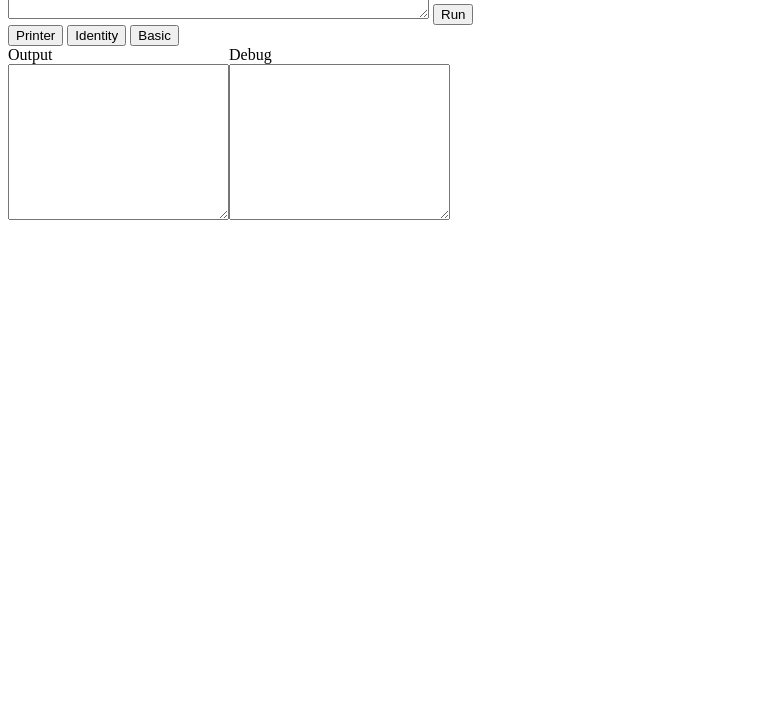
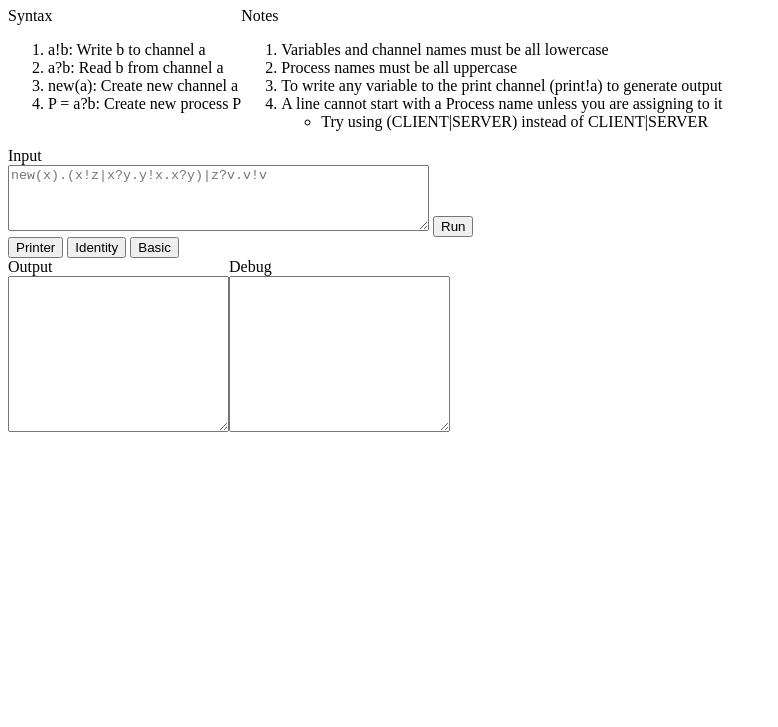
Before and after one commit to pthurston/Pi-Calculus-Interpreter, a plain HTML site: page index.html in a window 1280 px wide. Shown: the part 73-800 px from the top of the page, without its empty margins (0-778 px from the left). Drawn offline with Linux system fonts and the light colour scheme.

Commit message:
Added usage instructions

```diff
--- a/index.html
+++ b/index.html
@@ -15,15 +15,40 @@
 		<script src="interpreter.js"></script>
 </head>
 <body>
+	<h1>Pi Calculus Interpreter</h1>
+	<div class = 'horizontal_div'>
+		<div>
+			<header>Syntax</header>
+			<ol>
+					<li>a!b: Write b to channel a</li>
+					<li>a?b: Read b from channel a</li>
+					<li>new(a): Create new channel a</li>
+					<li>P = a?b: Create new process P</li>
+			</ol>
+		</div>
+		<div>
+			<header>Notes</header>
+			<ol>
+				<li>Variables and channel names must be all lowercase</li>
+				<li>Process names must be all uppercase</li>
+				<li>To write any variable to the print channel (print!a) to generate output</li>
+				<li>A line cannot start with a Process name unless you are assigning to it</li>
+				<ul><li>Try using (CLIENT|SERVER) instead of CLIENT|SERVER
+			</ol>
+		</div>
+	</div>
+
+	<div style='clear:both'>
 	<header>Input</header>
 	<textarea id='code_input' rows="4" cols="50" placeholder="new(x).(x!z|x?y.y!x.x?y)|z?v.v!v"></textarea>
 	<button type='button' onclick="run();">Run</button>
+	</div>
 	<div class='horizontal_div'>
 			<button type='button' onclick="printer();">Printer</button>
 			<button type='button' onclick="identity();">Identity</button>
 			<button type='button' onclick="basic();">Basic</button>
 	</div>
-	<div class='horizontal_div'>
+	<div class = 'horizontal_div'>
 			<div>
 					<header>Output</header>
 					<textarea id='code_output' rows="10" cols="25"></textarea>
```
Also changed, not shown: README.md.
